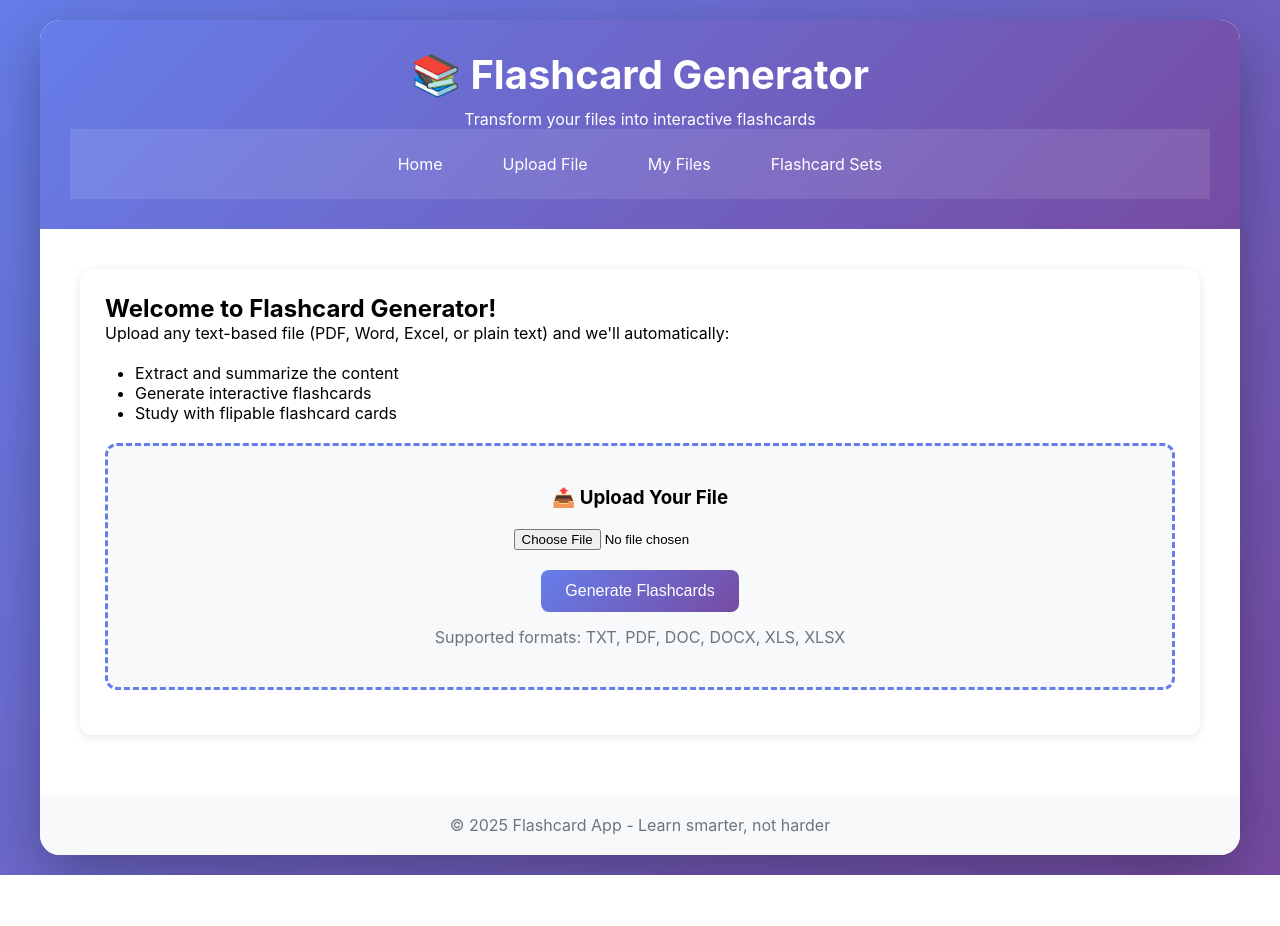
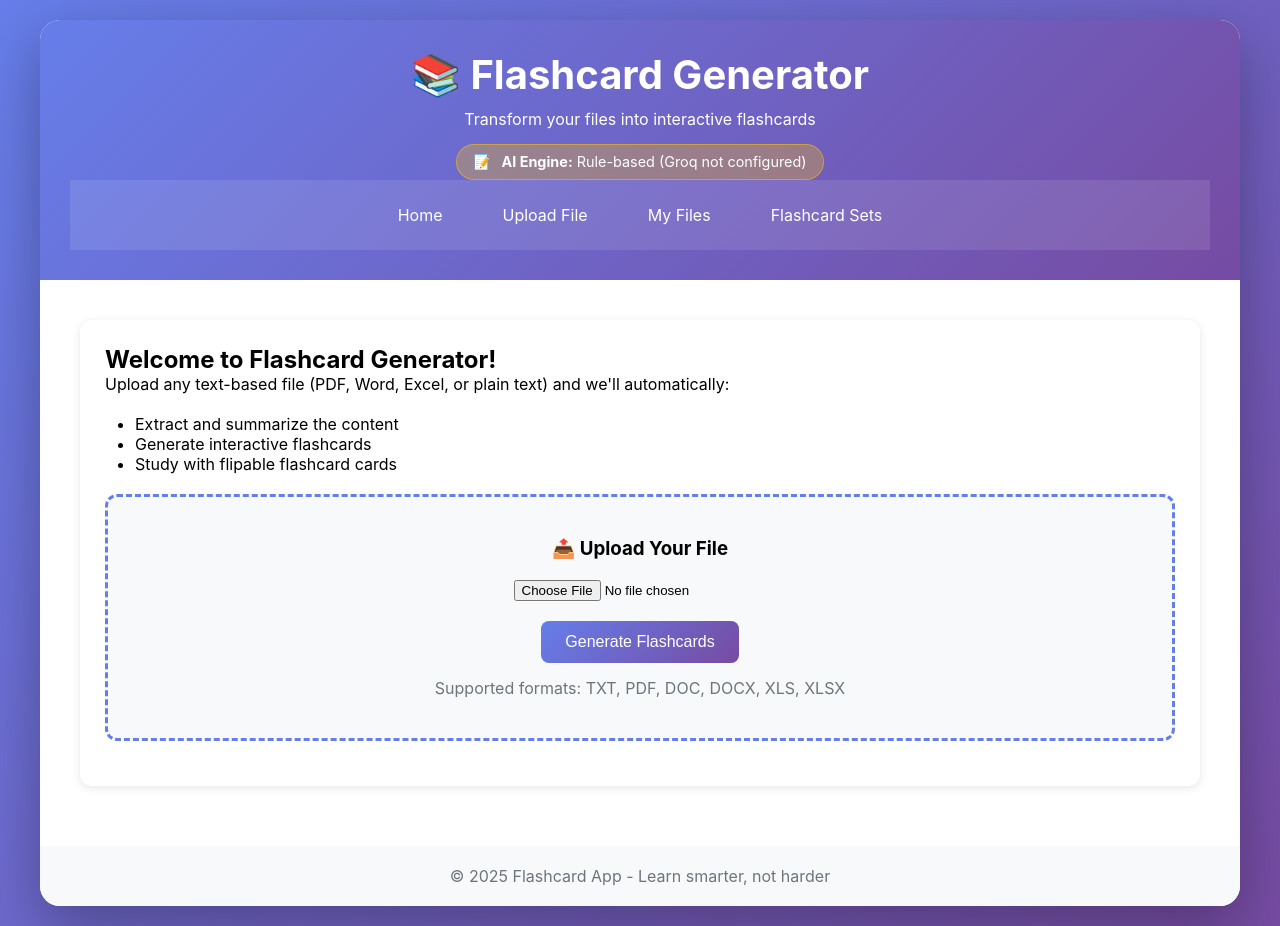
Before and after one commit to AndreiYo037/webapp_1, a Django app: page / in a window 1280 px wide. Before the commit the page ends 875 px from the top, so only its background shows below. Run offline with Django 4.2, Linux system fonts and the light colour scheme; data that the repository does not hold is empty.

Commit message:
Add LLM provider display feature - shows which AI engine is currently active

```diff
--- a/flashcard_app/settings.py
+++ b/flashcard_app/settings.py
@@ -90,6 +90,7 @@ TEMPLATES = [
                 'django.template.context_processors.request',
                 'django.contrib.auth.context_processors.auth',
                 'django.contrib.messages.context_processors.messages',
+                'flashcards.context_processors.llm_info',  # Add LLM info to all templates
             ],
         },
     },
--- /dev/null
+++ b/flashcards/context_processors.py
@@ -0,0 +1,53 @@
+"""
+Context processors to make LLM information available in all templates
+"""
+from django.conf import settings
+
+
+def llm_info(request):
+    """
+    Add LLM provider information to template context
+    """
+    provider = getattr(settings, 'LLM_PROVIDER', 'groq').lower()
+    use_llm = getattr(settings, 'USE_LLM', True)
+
+    # Determine which LLM is actually being used
+    if not use_llm:
+        llm_name = "Rule-based (No LLM)"
+        llm_status = "disabled"
+        llm_description = "Using rule-based flashcard generation"
+        llm_icon = "📝"
+    elif provider == 'groq':
+        api_key = getattr(settings, 'GROQ_API_KEY', '')
+        model = getattr(settings, 'GROQ_MODEL', 'llama-3.3-70b-versatile')
+        if api_key:
+            llm_name = f"Groq ({model})"
+            llm_status = "active"
+            llm_description = f"Using Groq cloud-based AI model: {model}"
+            llm_icon = "🚀"
+        else:
+            llm_name = "Rule-based (Groq not configured)"
+            llm_status = "fallback"
+            llm_description = "Groq API key not set, using rule-based generation"
+            llm_icon = "📝"
+    elif provider == 'ollama':
+        base_url = getattr(settings, 'OLLAMA_BASE_URL', 'http://localhost:11434')
+        model = getattr(settings, 'OLLAMA_MODEL', 'mistral')
+        llm_name = f"Ollama ({model})"
+        llm_status = "active"
+        llm_description = f"Using local Ollama model: {model}"
+        llm_icon = "🖥️"
+    else:
+        llm_name = "Rule-based (No LLM)"
+        llm_status = "disabled"
+        llm_description = "Using rule-based flashcard generation"
+        llm_icon = "📝"
+
+    return {
+        'llm_name': llm_name,
+        'llm_status': llm_status,
+        'llm_description': llm_description,
+        'llm_icon': llm_icon,
+        'llm_provider': provider,
+        'use_llm': use_llm,
+    }
--- a/flashcards/templates/flashcards/base.html
+++ b/flashcards/templates/flashcards/base.html
@@ -193,6 +193,35 @@
             color: #6c757d;
             background: #f8f9fa;
         }
+
+        .llm-badge {
+            display: inline-block;
+            margin-top: 15px;
+            padding: 8px 16px;
+            background: rgba(255,255,255,0.2);
+            border-radius: 20px;
+            font-size: 0.9em;
+            backdrop-filter: blur(10px);
+        }
+
+        .llm-badge.active {
+            background: rgba(40, 167, 69, 0.3);
+            border: 1px solid rgba(40, 167, 69, 0.5);
+        }
+
+        .llm-badge.fallback {
+            background: rgba(255, 193, 7, 0.3);
+            border: 1px solid rgba(255, 193, 7, 0.5);
+        }
+
+        .llm-badge.disabled {
+            background: rgba(108, 117, 125, 0.3);
+            border: 1px solid rgba(108, 117, 125, 0.5);
+        }
+
+        .llm-badge .llm-icon {
+            margin-right: 6px;
+        }
     </style>
     {% block extra_css %}{% endblock %}
 </head>
@@ -201,6 +230,10 @@
         <header>
             <h1>📚 Flashcard Generator</h1>
             <p>Transform your files into interactive flashcards</p>
+            <div class="llm-badge {{ llm_status }}" title="{{ llm_description }}">
+                <span class="llm-icon">{{ llm_icon }}</span>
+                <strong>AI Engine:</strong> {{ llm_name }}
+            </div>
             <nav>
                 <a href="{% url 'index' %}">Home</a>
                 <a href="{% url 'upload_file' %}">Upload File</a>
```
